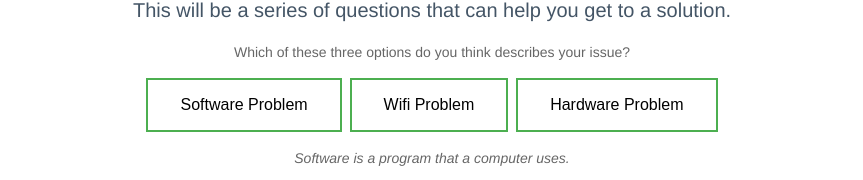
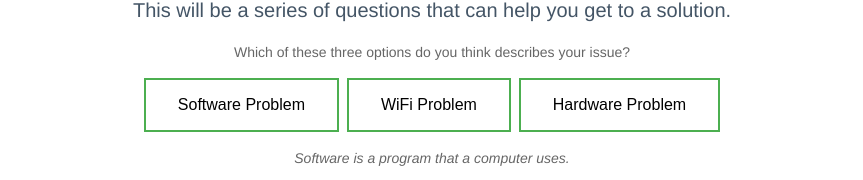
Before and after one commit to RileyBautista/TechSquad, a plain HTML site: page index.html in a window 1280 px wide. Shown: the part 458-638 px from the top of the page, without its empty margins (208-1071 px from the left). Drawn offline with Linux system fonts and the light colour scheme.

Commit message:
spelling

```diff
--- a/index.html
+++ b/index.html
@@ -22,7 +22,7 @@
       <h3>This will be a series of questions that can help you get to a solution.</h3>
       <p>Which of these three options do you think describes your issue?</p>
       <a href="software.html"><button class="button button1">Software Problem</button></a>
-      <a href="wifi.html"><button class="button button1">Wifi Problem</button></a>
+      <a href="wifi.html"><button class="button button1">WiFi Problem</button></a>
       <a href="hardware.html"><button class="button button1">Hardware Problem</button></a>
       <p><i>Software is a program that a computer uses.</i></p>
       <p><i>WiFi is how a computer can connect to the internet.</i></p>
```
